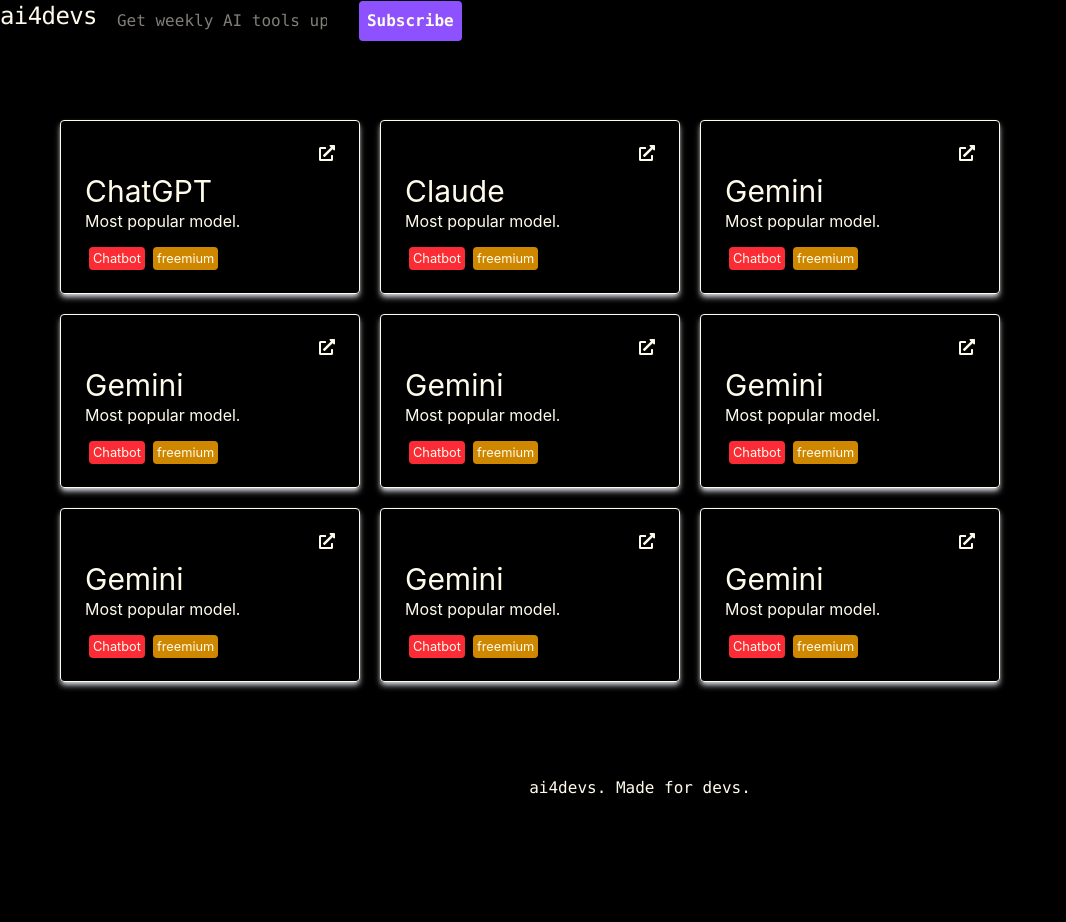
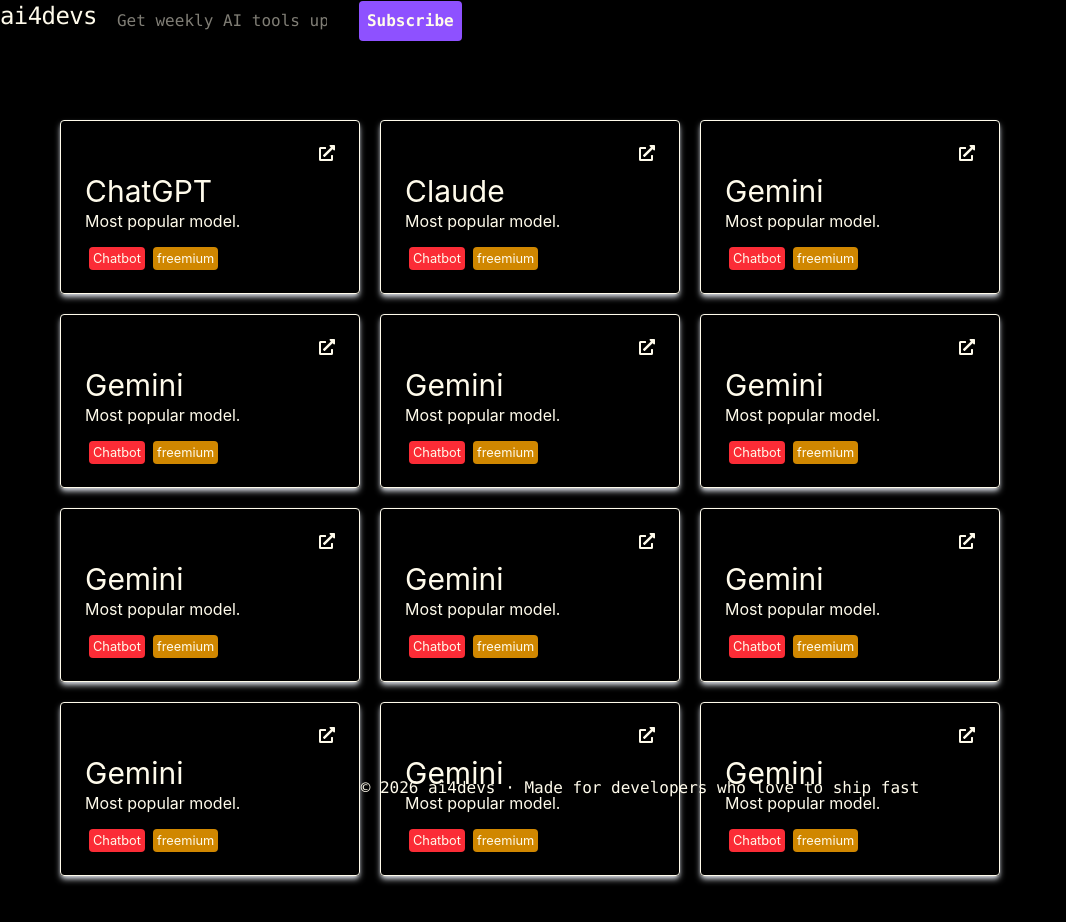
Before and after one commit to MohamedWazeemJassir/ai4devs, a React (Vite) app: page / in a window 1280 px wide. Shown: the top 922 px of the page, without its empty margins (0-1066 px from the left). Before the commit the page ends 800 px from the top, so only its background shows below. Built offline with nearby package versions, Linux system fonts and the light colour scheme.

Commit message:
change footer content

```diff
--- a/src/components/Footer.jsx
+++ b/src/components/Footer.jsx
@@ -2,8 +2,8 @@
 
 function Footer() {
   return (
-    <div className="absolute bottom-0 left-0 w-full text-center font-mono">
-      ai4devs. Made for devs.
+    <div className="sticky bottom-0 left-0 w-full text-center font-mono">
+      © 2026 ai4devs · Made for developers who love to ship fast
     </div>
   );
 }
--- a/src/data/data.js
+++ b/src/data/data.js
@@ -70,5 +70,29 @@
         url: "https://gemini.google.com",
         pricing: "freemium",
         description:"Most popular model.",
+    },
+    {
+        id: 10,
+        name: "Gemini",
+        category: "Chatbot",
+        url: "https://gemini.google.com",
+        pricing: "freemium",
+        description:"Most popular model.",
+    },
+    {
+        id: 11,
+        name: "Gemini",
+        category: "Chatbot",
+        url: "https://gemini.google.com",
+        pricing: "freemium",
+        description:"Most popular model.",
+    },
+    {
+        id: 12,
+        name: "Gemini",
+        category: "Chatbot",
+        url: "https://gemini.google.com",
+        pricing: "freemium",
+        description:"Most popular model.",
     }
 ]
```
